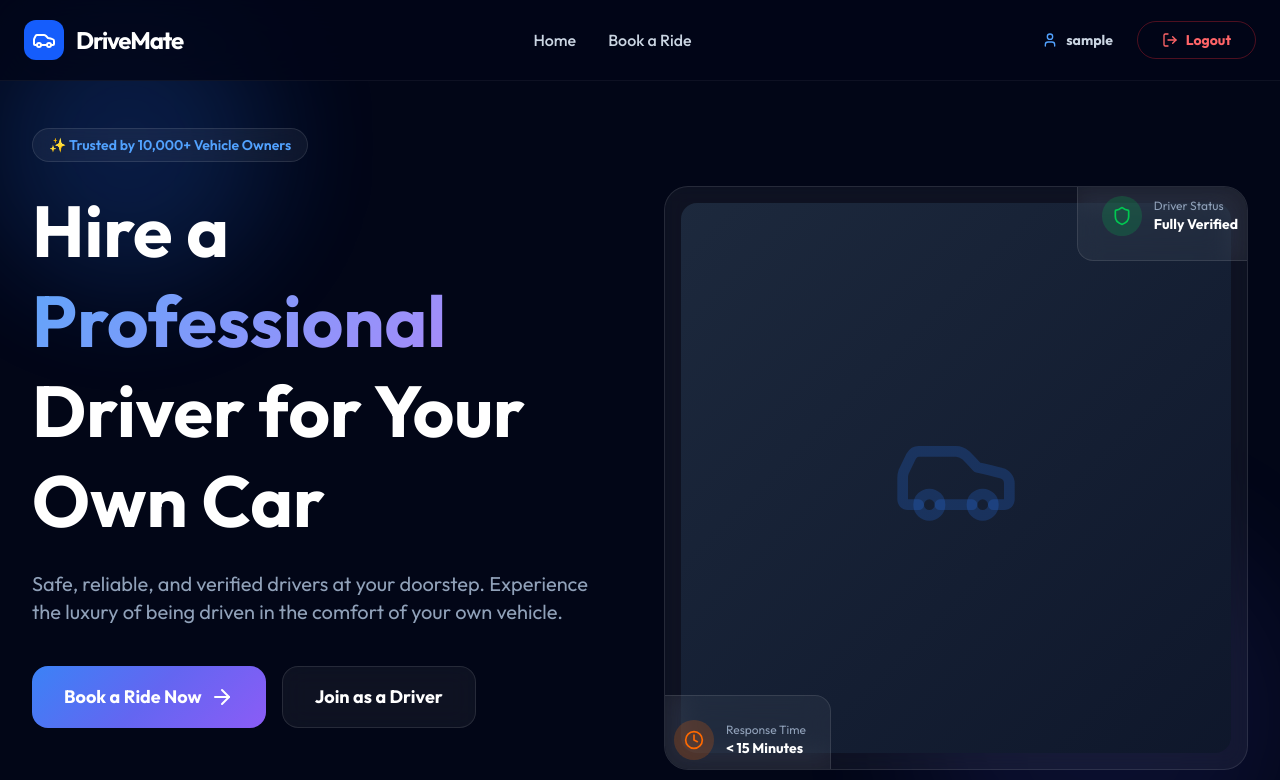
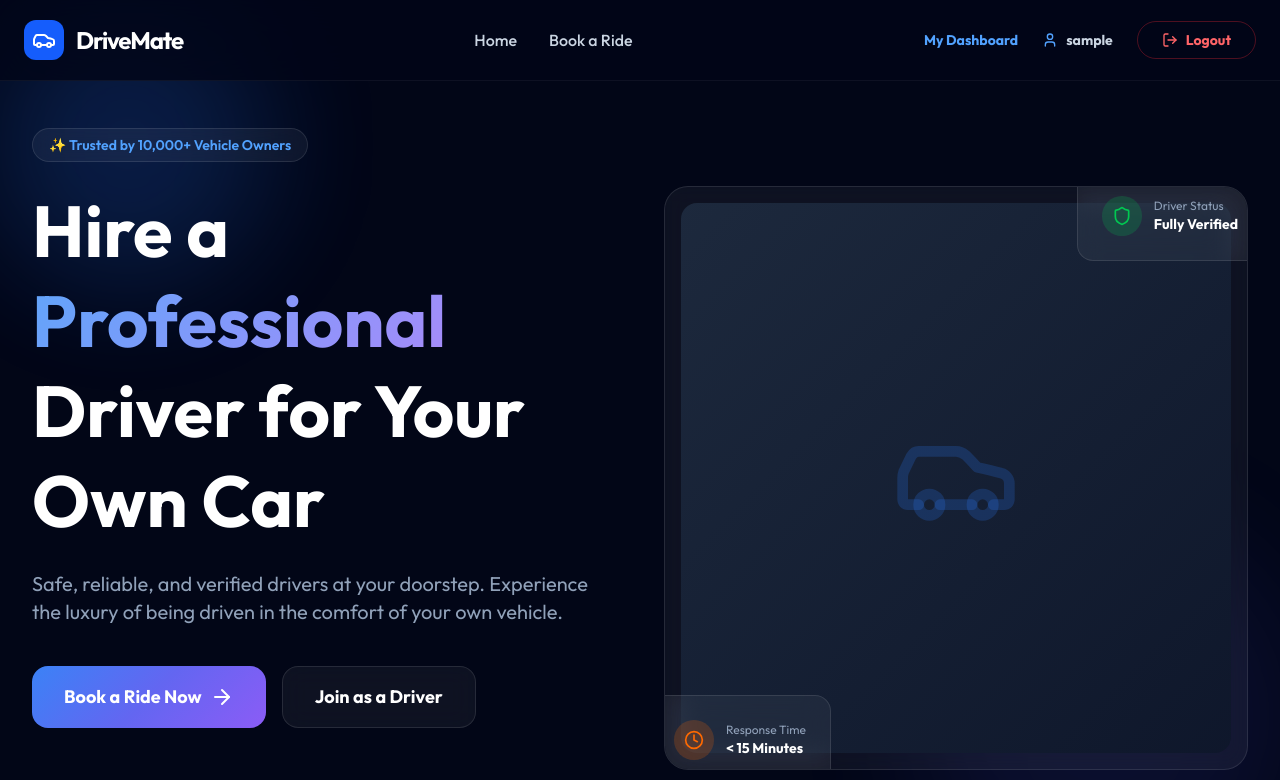
Before and after one commit to OmRathkanthiwar/DriveMate, a React (Vite) app in the folder client/: page / in a window 1280 px wide. Shown: the top 780 px of the page. Built offline with nearby package versions, Linux system fonts and the light colour scheme; sample sign-in values are in the browser's storage.

Commit message:
UX: Added My Dashboard shortcut to Navbar for easier navigation

```diff
--- a/client/src/components/Navbar.jsx
+++ b/client/src/components/Navbar.jsx
@@ -33,6 +33,7 @@ const Navbar = () => {
         <div className="hidden md:flex items-center gap-4">
           {token ? (
             <div className="flex items-center gap-6">
+              <Link to={localStorage.getItem('role') === 'driver' ? '/driver/dashboard' : '/customer/dashboard'} className="text-blue-400 font-bold hover:text-blue-300 transition-colors text-sm">My Dashboard</Link>
               <div className="flex items-center gap-2 text-slate-300">
                  <UserIcon className="w-4 h-4 text-blue-400" />
                  <span className="text-sm font-bold truncate max-w-[100px]">{userName || 'User'}</span>
@@ -79,6 +80,10 @@ const Navbar = () => {
             <Link to="/" onClick={() => setIsOpen(false)} className="text-4xl font-bold text-white">Home</Link>
             <Link to="/book" onClick={() => setIsOpen(false)} className="text-4xl font-bold text-white">Book a Ride</Link>
 
+            {token && (
+               <Link to={localStorage.getItem('role') === 'driver' ? '/driver/dashboard' : '/customer/dashboard'} onClick={() => setIsOpen(false)} className="text-4xl font-bold text-blue-400">My Dashboard</Link>
+            )}
+
             <div className="h-px bg-slate-900 w-full" />
 
             {token ? (
```
